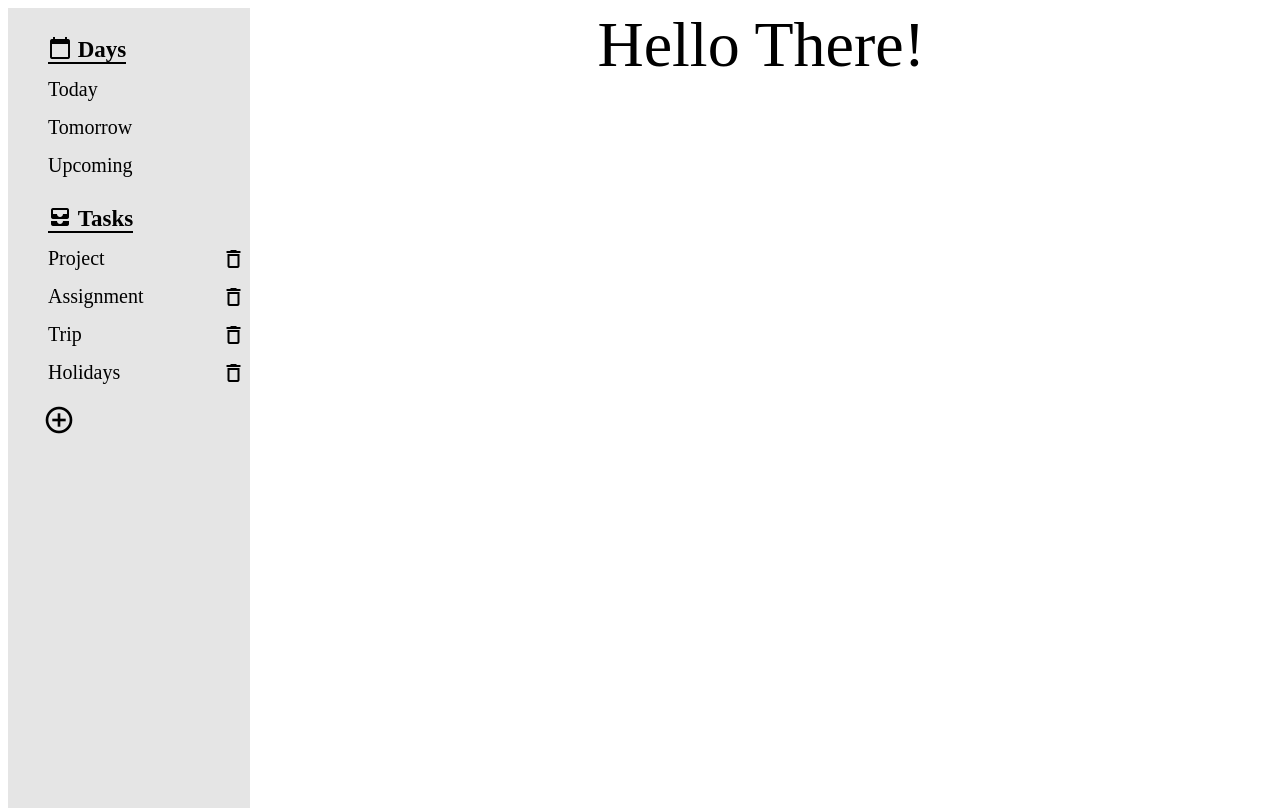
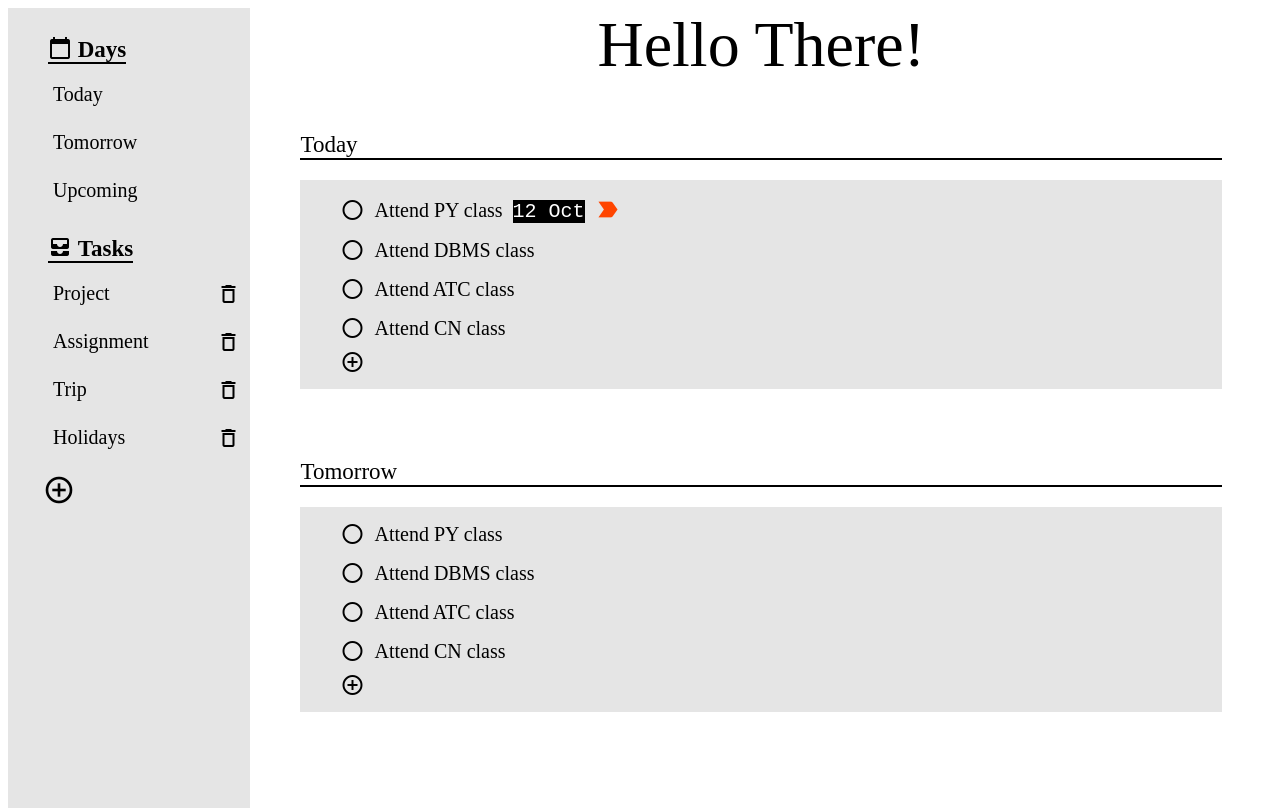
Before and after one commit to Kn0wn-Un/ToDo, a website built with webpack: page dist/index.html in a window 1280 px wide. Built offline with nearby package versions, Linux system fonts and the light colour scheme.

Commit message:
Main styling

```diff
--- a/dist/index.html
+++ b/dist/index.html
@@ -28,10 +28,30 @@
                 <li>Trip <div class="material-icons md-del">delete_outline</div></li>
                 <li>Holidays <div class="material-icons md-del">delete_outline</div></li>
             </ul>
-            <div class="material-icons md-32">add_circle_outline</div>
+            <div class="add-task material-icons md-32">add_circle_outline</div>
         </div>
         <div class="main">
             <div class="greeting">Hello There!</div>
+            <div class="expand-tasks">
+                <div class="task-name">Today</div>
+                <ul class="task-todo">
+                    <li><div class="material-icons md-unchecked">radio_button_unchecked</div>Attend PY class<code>12 Oct</code><div class="material-icons md-priority">label_important</div></li>
+                    <li><div class="material-icons md-unchecked">radio_button_unchecked</div>Attend DBMS class</li>
+                    <li><div class="material-icons md-unchecked">radio_button_unchecked</div>Attend ATC class</li>
+                    <li><div class="material-icons md-unchecked">radio_button_unchecked</div>Attend CN class</li>
+                    <li><div class="add-task material-icons">add_circle_outline</div></li>
+                </ul>
+            </div>
+            <div class="expand-tasks">
+                <div class="task-name">Tomorrow</div>
+                <ul class="task-todo">
+                    <li><div class="material-icons md-unchecked">radio_button_unchecked</div>Attend PY class</li>
+                    <li><div class="material-icons md-unchecked">radio_button_unchecked</div>Attend DBMS class</li>
+                    <li><div class="material-icons md-unchecked">radio_button_unchecked</div>Attend ATC class</li>
+                    <li><div class="material-icons md-unchecked">radio_button_unchecked</div>Attend CN class</li>
+                    <li><div class="add-task material-icons">add_circle_outline</div></li>
+                </ul>
+            </div>
         </div>
         <script async src="main.js"></script>
     </body>
--- a/dist/styles.css
+++ b/dist/styles.css
@@ -23,6 +23,18 @@ body{
     float: right;
     right: 5px;
 }
+.material-icons.md-priority {
+    font-size: 27px;
+    position: relative;
+    top: 6px;
+    margin-left: 10px;
+    color: orangered;
+}
+.material-icons.md-unchecked {
+    position: relative;
+    top: 5px;
+    margin-right: 10px;
+}
 .nav{
     background-color:rgb(229, 229, 229);
     width: 300px;
@@ -39,12 +51,42 @@ body{
 .nav li{
     margin-top: 15px;
     cursor: pointer;
+    padding: 5px;
+}
+.nav li:hover{
+    background-color: royalblue;
+    color: white;
+}
+.add-task{
+    cursor: pointer;
 }
 .main{
     width: 100%;
-    text-align: center;
     overflow: auto;
 }
 .greeting{
+    text-align: center;
     font-size: 64px;
 }
+.expand-tasks{
+    margin: 50px;
+    display: flex;
+    flex-direction: column;
+}
+.task-name{
+    font-size: 23px;
+    border-bottom: 2px solid black;
+}
+.task-todo{
+    list-style: none;
+    background-color: rgb(229, 229, 229);
+}
+.task-todo li{
+    margin: 10px 0px 10px 0px;
+    cursor: pointer;
+}
+code{
+    background-color: black;
+    color: white;
+    margin-left: 10px;
+}
```
